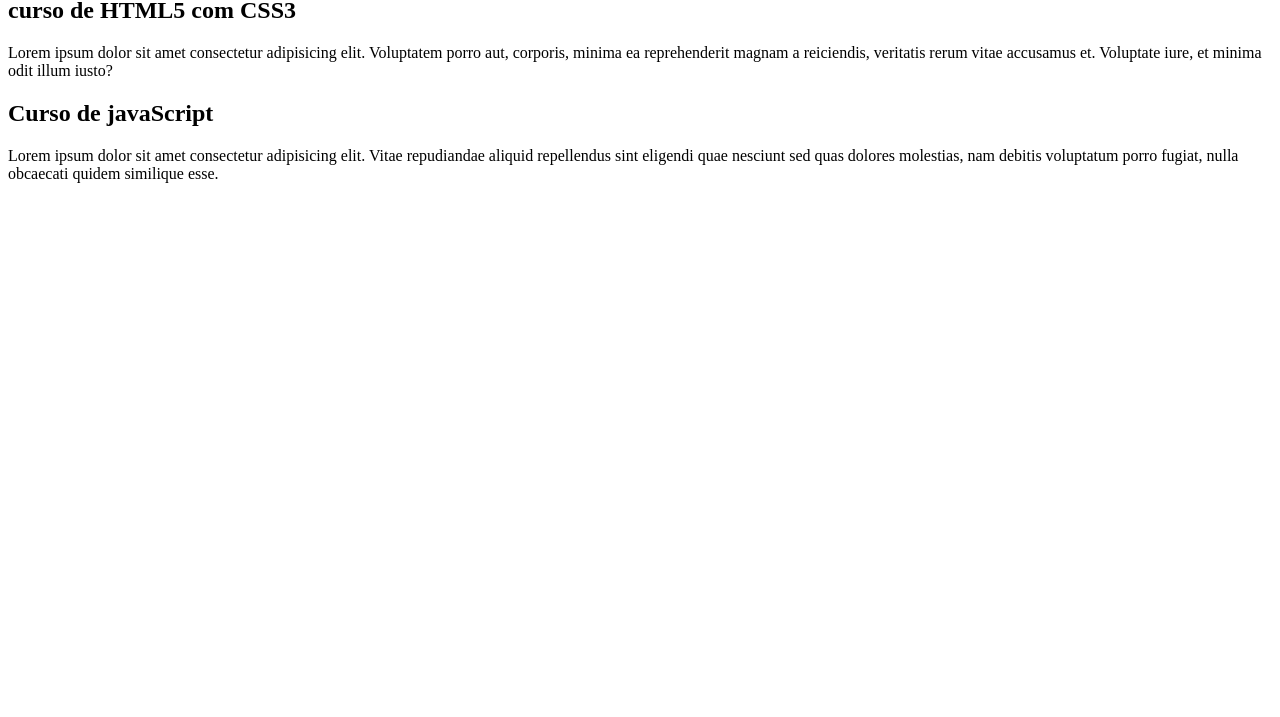
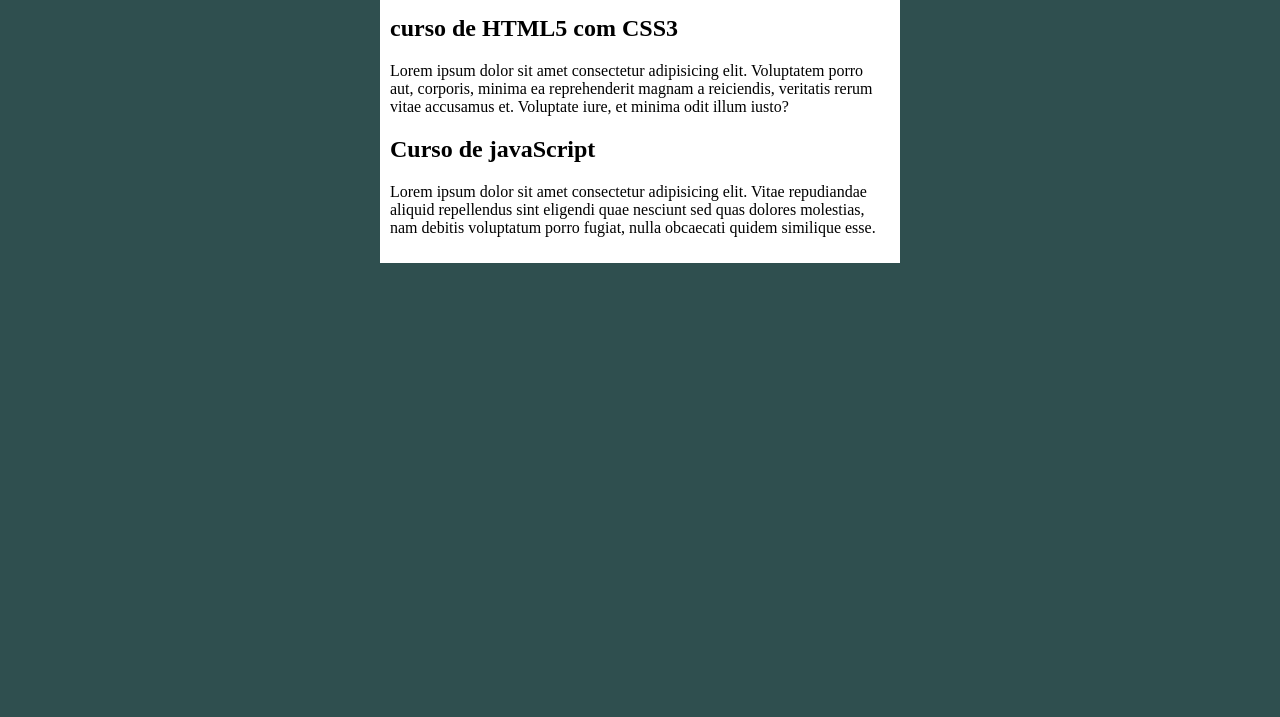
Before and after one commit to DiegoSant7/projeto-sitev2, a plain HTML site: page index.html in a window 1280 px wide. Shown: the part 83-800 px from the top of the page. Drawn offline with Linux system fonts and the light colour scheme.

Commit message:
realizado meia parte do projeto

```diff
--- /dev/null
+++ b/estilos/style.css
@@ -0,0 +1,17 @@
+* {
+  font-family: Arial, Helvetica, sans-serif
+  font-size: 16px;
+
+}
+
+body{
+    background-color: darkslategray;
+}
+
+main {
+    background-color: white;
+    width: 500px;
+    margin: auto;
+    padding: 10px;
+    box-shadow: 3px 3px 5px rgba(, green, blue, alpha);
+}
--- a/index.html
+++ b/index.html
@@ -5,6 +5,7 @@
     <meta http-equiv="X-UA-Compatible" content="IE=edge">
     <meta name="viewport" content="width=device-width, initial-scale=1.0">
     <title>titulo do  site</title>
+    <link rel="stylesheet" href="estilos/style.css">
 </head>
 <body>
     <main>
```
